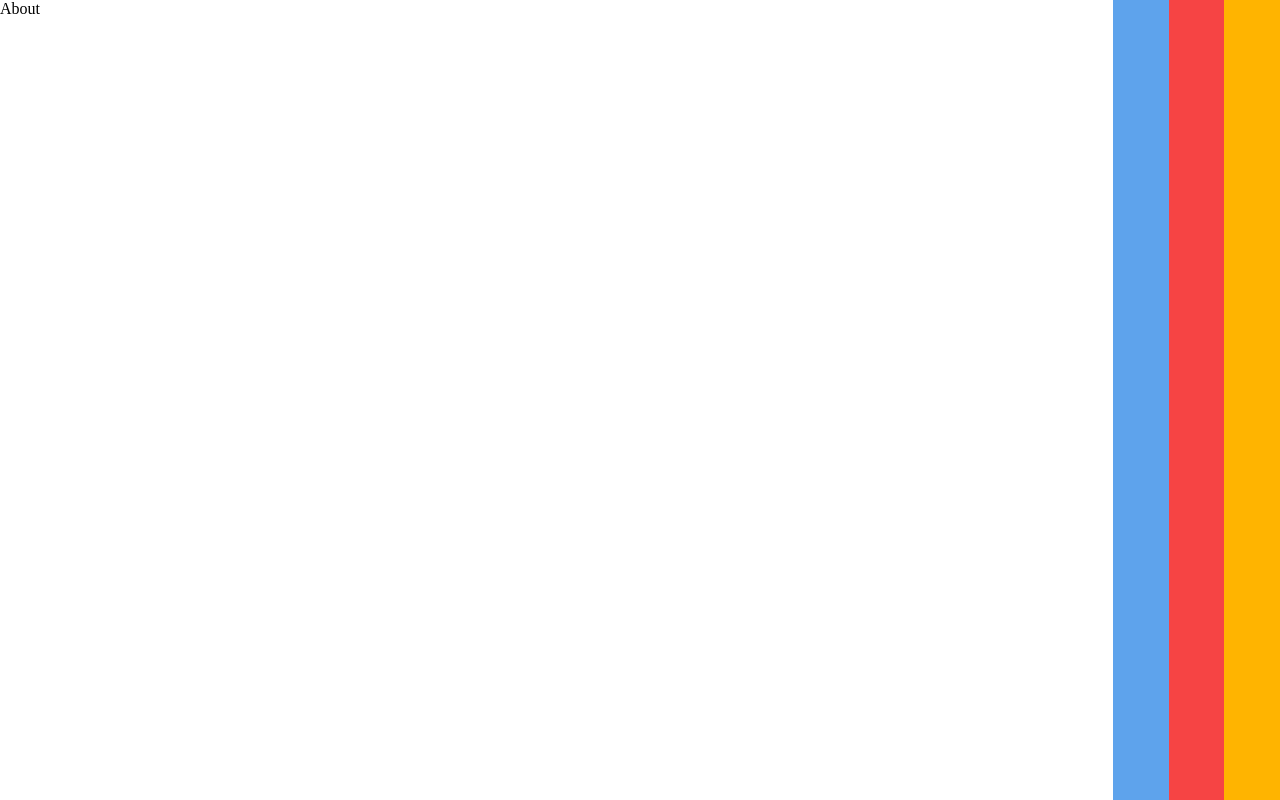
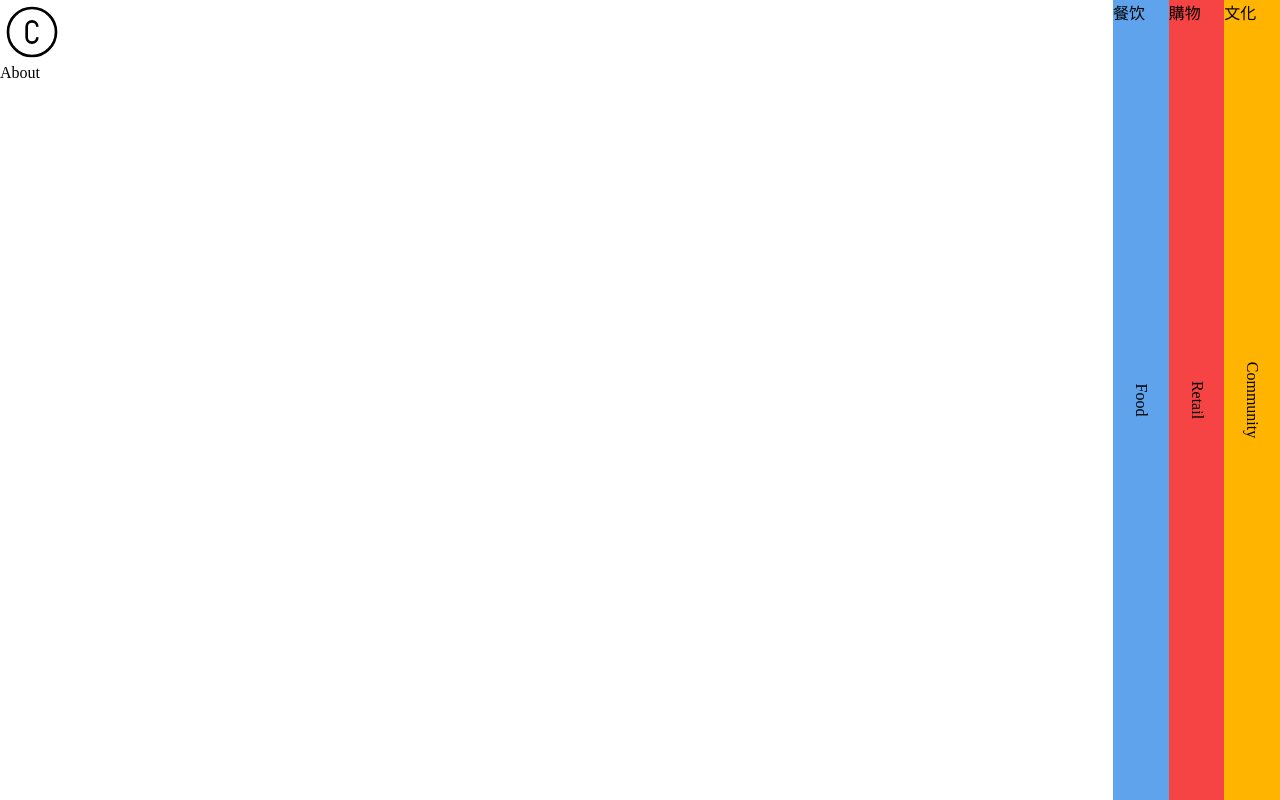
Before and after one commit to alvaromd99/canal-street-market, a React (Vite) app: page / in a window 1280 px wide. Built offline with nearby package versions, Linux system fonts and the light colour scheme.

Commit message:
put the letters and span when the page is collapsed

```diff
--- a/src/App.css
+++ b/src/App.css
@@ -15,17 +15,27 @@
 	flex: 0.05;
 	height: 100%;
 	transition: flex 0.4s ease-in-out;
+	position: relative;
+
+	span {
+		position: absolute;
+		top: 50%;
+		left: 50%;
+		transform-origin: center;
+		transform: translateY(-50%) translateX(-50%) rotate(90deg);
+	}
 }
 
 .nav-button.selected {
 	flex: 1;
-}
 
-.page {
-	flex: 1;
-	display: flex;
-	justify-content: center;
-	align-items: center;
+	p {
+		opacity: 0;
+	}
+
+	span {
+		opacity: 0;
+	}
 }
 
 .about {
--- a/src/App.tsx
+++ b/src/App.tsx
@@ -4,6 +4,7 @@ import Community from './pages/community/Community'
 import Food from './pages/food/Food'
 import Retail from './pages/retail/Retail'
 import { Route, useLocation } from 'wouter'
+import canalIcon from './assets/canalIcon.svg'
 
 function App() {
 	const [location, setLocation] = useLocation()
@@ -13,11 +14,14 @@ function App() {
 			<div
 				className={`nav-button about ${location === '/' ? 'selected' : ''}`}
 				onClick={() => setLocation('/')}>
+				<img src={canalIcon} alt='' />
 				<Route path='/' component={About} />
 			</div>
 			<div
 				className={`nav-button food ${location === '/food' ? 'selected' : ''}`}
 				onClick={() => setLocation('food')}>
+				<p>餐饮</p>
+				<span>Food</span>
 				<Route path='/food' component={Food} />
 			</div>
 			<div
@@ -25,6 +29,8 @@ function App() {
 					location === '/retail' ? 'selected' : ''
 				}`}
 				onClick={() => setLocation('retail')}>
+				<p>購物</p>
+				<span>Retail</span>
 				<Route path='/retail' component={Retail} />
 			</div>
 			<div
@@ -32,6 +38,8 @@ function App() {
 					location === '/community' ? 'selected' : ''
 				}`}
 				onClick={() => setLocation('community')}>
+				<p>文化</p>
+				<span>Community</span>
 				<Route path='/community' component={Community} />
 			</div>
 		</div>
```
Also changed, not shown: src/assets/canalIcon.svg (added).
